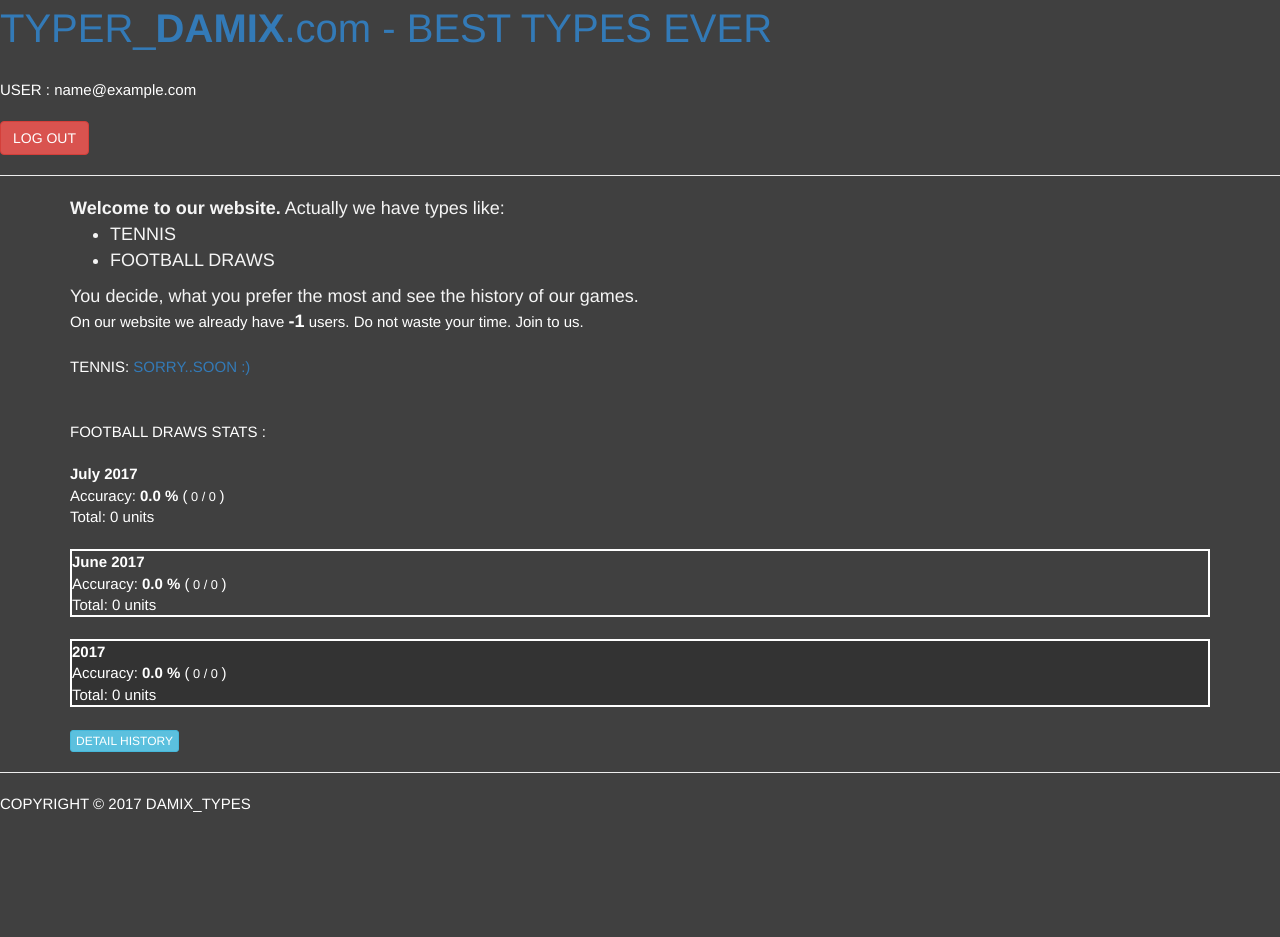
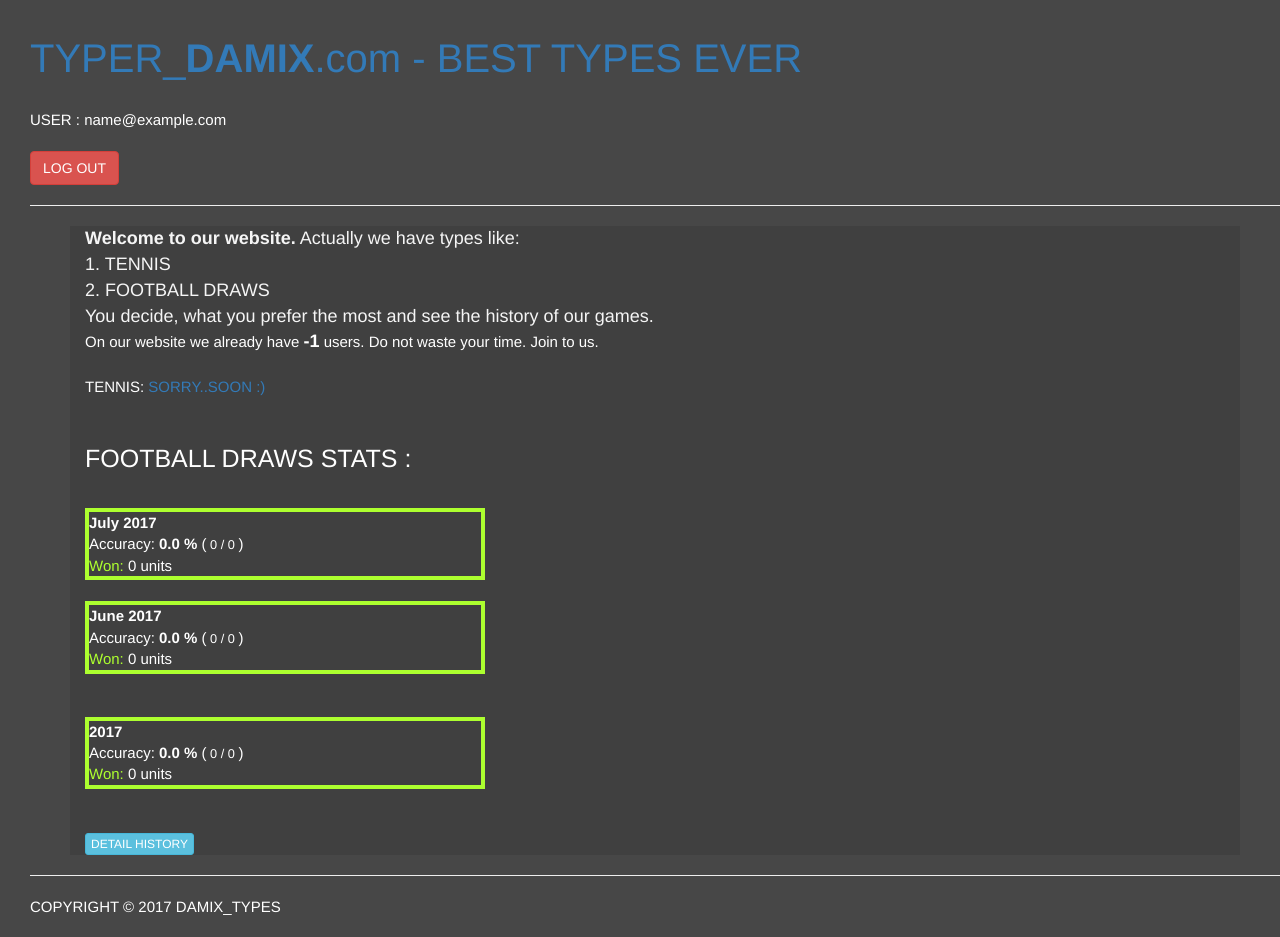
Before and after one commit to dumel93/project-, a Django app: page /index in a window 1280 px wide. Before the commit the page ends 812 px from the top, so only its background shows below. Run offline with Django 3.2, Linux system fonts and the light colour scheme; the visitor is signed in with stand-in values (Sample User, id 1); data comes from the database, SQL or seed files in the repository; data that the repository does not hold is empty; some libraries are stand-ins or nearby versions.

Commit message:
ready archives

```diff
--- a/type_page/static/type_page/app.js
+++ /dev/null
@@ -1,10 +0,0 @@
-$(function(){
-$logo=$('div.header>div.logo a')
-
-$logo.on('click', function(){
-
-console.log("whatvever")
-
-})
-
-})
--- a/type_page/static/type_page/style.css
+++ b/type_page/static/type_page/style.css
@@ -7,9 +7,14 @@ body {
 }
 
 body {
-    background: #404040;
+    background: #474747;
     color: white;
     font-size: 15px;
+    text-align: left;
+    padding-left: 30px;
+    padding-top: 30px;
+    padding-bottom: 20px;
+
 
 
 }
@@ -81,6 +86,7 @@ span#create {
     color: darkslategray;
     font-size: 15px;
     font-family: "Helvetica Neue", Helvetica, Arial, sans-serif;
+}
 
 div#log {
 
@@ -105,8 +111,8 @@ a.logout {
 }
 
 .bet{
-    height: 675px;
-    width: 165px;
+    height: 165px;
+    width: 675px;
     border: solid 10px antiquewhite ;
 
 }
@@ -133,10 +139,83 @@ div.footer{
     height: auto;
 }
 
-.month{
 
-    ttt;
-    border: solid 4px white;
-    padding-top: 30px;
-    color: red !important;
+
+
+
+
+.month_won{
+
+    border: solid 4px greenyellow;
+
 }
+
+
+.prev_month_won{
+
+    border: solid 4px greenyellow;
+
+}
+
+.year_won{
+
+    border: solid 4px greenyellow;
+}
+
+
+
+
+
+
+
+.month_lost{
+
+    border: solid 4px darkred;
+
+}
+
+.prev_month_lost{
+
+    border: solid 4px darkred;
+
+}
+
+.year_lost{
+
+    border: solid 4px darkred;
+}
+
+
+.total_won{
+    color: greenyellow;
+}
+
+.total_lost{
+    color: darkred;
+}
+
+div.draw{
+
+    width: 400px;
+}
+
+div.bet_day_won{
+
+    width: 400px;
+    border: solid 4px greenyellow;
+}
+
+div.summary{
+
+    width: 400px;
+}
+
+div.title{
+    background-color: #2C2C2C;
+}
+
+div.bet_day_lost{
+
+    width: 400px;
+    border: solid 4px darkred;
+}
--- a/type_page/templates/type_page/base.html
+++ b/type_page/templates/type_page/base.html
@@ -45,11 +45,11 @@
                 <div class="main" >
                        <span>         <strong>Welcome to our website.</strong>
 
-                        Actually we have types like:
-                            <ul>
-                                <li>TENNIS</li>
-                                <li>FOOTBALL DRAWS</li>
-                            </ul>
+                        Actually we have types like:<br>
+
+                               1. TENNIS<br>
+                               2. FOOTBALL DRAWS<br>
+
                            You decide, what you prefer the most and see the history of our games.
                         </span><br>
                                 {% block user %}
@@ -79,9 +79,9 @@
     {% if request.user.is_authenticated %}
 
 
-            <div class="arch draw">
+            <div class="draw">
 
-                    FOOTBALL DRAWS STATS :<br>
+                <p style="font-size:25px"> FOOTBALL DRAWS STATS :</p>
 
                 {% block draw %}
 
--- a/type_page/templates/type_page/index.html
+++ b/type_page/templates/type_page/index.html
@@ -25,25 +25,69 @@ On our website we already have  <b><big>{{ users }}</big></b> users.
 {% block draw %}
 
 
+    {% if sum_t >= 0 %}
 
     <br>
-<div class="month" ><strong>{{ month }} {{ this_year }}</strong><br>
+    <div class="month_won" ><strong>{{ month }} {{ this_year }}</strong><br>
         Accuracy:<span class="m"> <strong> {{ accuracy|floatformat:"1" }} %</strong> </span>
             (<small> {{ draws_ok_t }} / {{ draws_t }} </small>)<br>
-<span class="total">Total:</span> <span class="sum_t"> {{ sum_t }}</span> units
+    <span class="total_won">Won:</span> <span class="sum_t"> {{ sum_t }} units</span>
+    </div> <br>
+
+    {% endif %}
+
+    {% if  sum_t  < 0 %}
+
+    <br>
+    <div class="month_lost" ><strong>{{ month }} {{ this_year }}</strong><br>
+        Accuracy:<span class="m"> <strong> {{ accuracy|floatformat:"1" }} %</strong> </span>
+            (<small> {{ draws_ok_t }} / {{ draws_t }} </small>)<br>
+    <span class="total_lost">LOST:</span> <span class="sum_t"> {{ sum_t }} units</span>
+    </div> <br>
+
+    {% endif %}
+
+
+    {% if sum_p  >= 0 %}
+
+    <div class="prev_month_won" ><strong>{{ prev_month_name }} {{ this_year }}</strong><br>
+    Accuracy:<span class="pm"> <strong> {{ accuracy_p|floatformat:"1" }} %</strong></span>
+            (<small> {{ draws_ok_p }} / {{ draws_p }} </small>)<br>
+        <span class="total_won">Won:</span> {{ sum_p }} units
+    </div><br><br>
+
+    {% endif %}
+
+
+
+    {% if sum_p  < 0 %}
+    <div class="prev_month_lost" ><strong>{{ prev_month_name }} {{ this_year }}</strong><br>
+    Accuracy:<span class="pm"> <strong> {{ accuracy_p|floatformat:"1" }} %</strong></span>
+            (<small> {{ draws_ok_p }} / {{ draws_p }} </small>)<br>
+        <span class="total_lost">LOST:</span> {{ sum_p }} units
+    </div><br><br>
+    {% endif %}
+
+
+    {% if  sum_y >= 0 %}
+
+    <div class="year_won" ><strong>{{ this_year }}</strong><br>
+    Accuracy:<span class="y"><strong> {{ accuracy_y|floatformat:"1" }} %</strong></span>
+        (<small> {{ draws_ok_y }} / {{ draws_y }} </small>)<br>
+    <span class="total_won">Won:</span> {{ sum_y }} units
     </div><br>
 
-<div class="prev_month" style="border:solid 2px white"><strong>{{ prev_month_name }} {{ this_year }}</strong><br>
-Accuracy:<span class="pm"> <strong> {{ accuracy_p|floatformat:"1" }} %</strong></span>
-        (<small> {{ draws_ok_p }} / {{ draws_p }} </small>)<br>
-    <span class="total">Total:</span> {{ sum_p }} units
-</div><br>
+    {% endif %}
 
-<div class="year" style="border:solid 2px white; background-color:#333333"><strong>{{ this_year }}</strong><br>
+
+    {% if  sum_y  < 0 %}
+    <div class="year_lost" ><strong>{{ this_year }}</strong><br>
     Accuracy:<span class="y"><strong> {{ accuracy_y|floatformat:"1" }} %</strong></span>
         (<small> {{ draws_ok_y }} / {{ draws_y }} </small>)<br>
-<span class="total">Total:</span> {{ sum_y }} units
-</div>
+    <span class="total_lost">LOST:</span> {{ sum_y }} units
+    </div><br>
+    {% endif %}
+
 
 
 {% endblock %}
--- a/type_page/views.py
+++ b/type_page/views.py
@@ -63,6 +63,7 @@ class TyperIndexView(View):
             accuracy_p=round(100*draws_ok_p/draws_p)
         except ZeroDivisionError:
             accuracy_p=0
+
 
         ctx = {'form': form,
                "users": users,
```
Also changed, not shown: type_page/templates/type_page/football_type_day_list.html (+43 -7 lines), type_page/templates/type_page/football_type_list.html (+45 -7 lines). Lines whose indentation alone changed are shown as unchanged.
